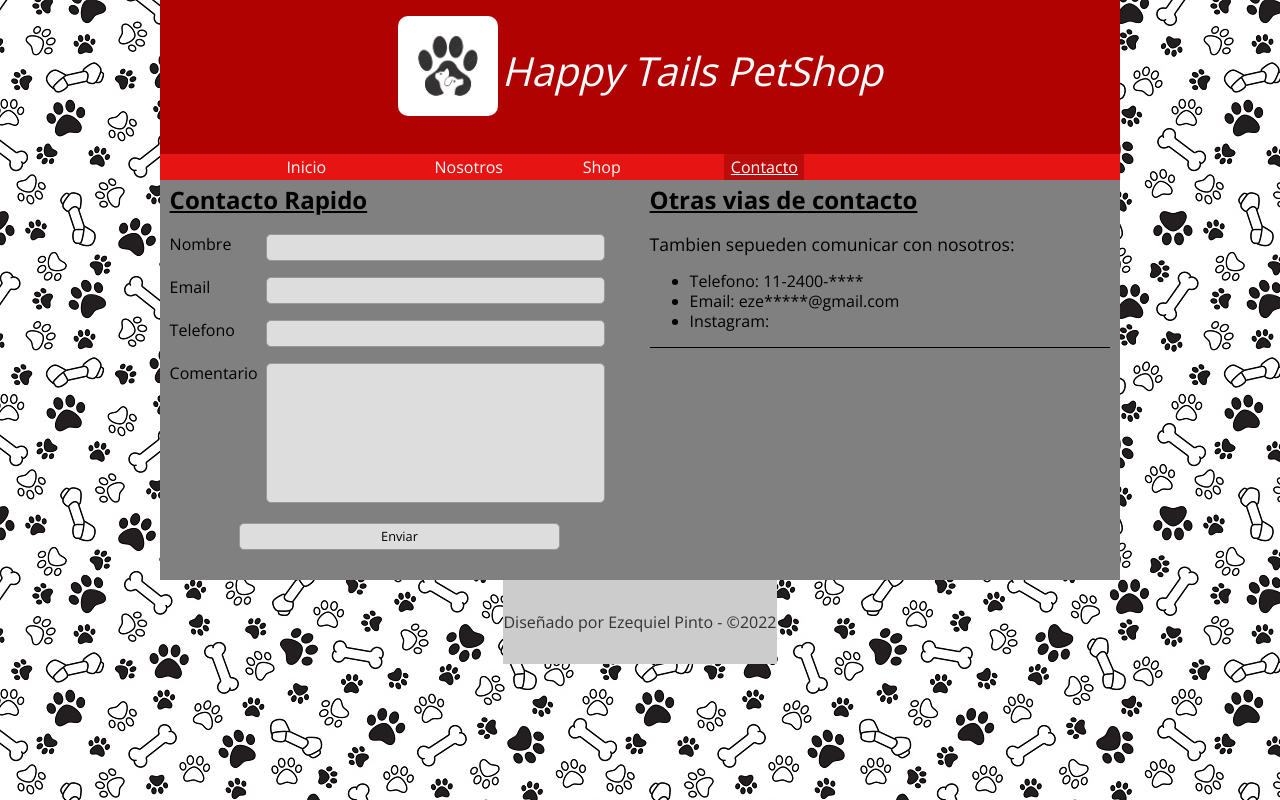
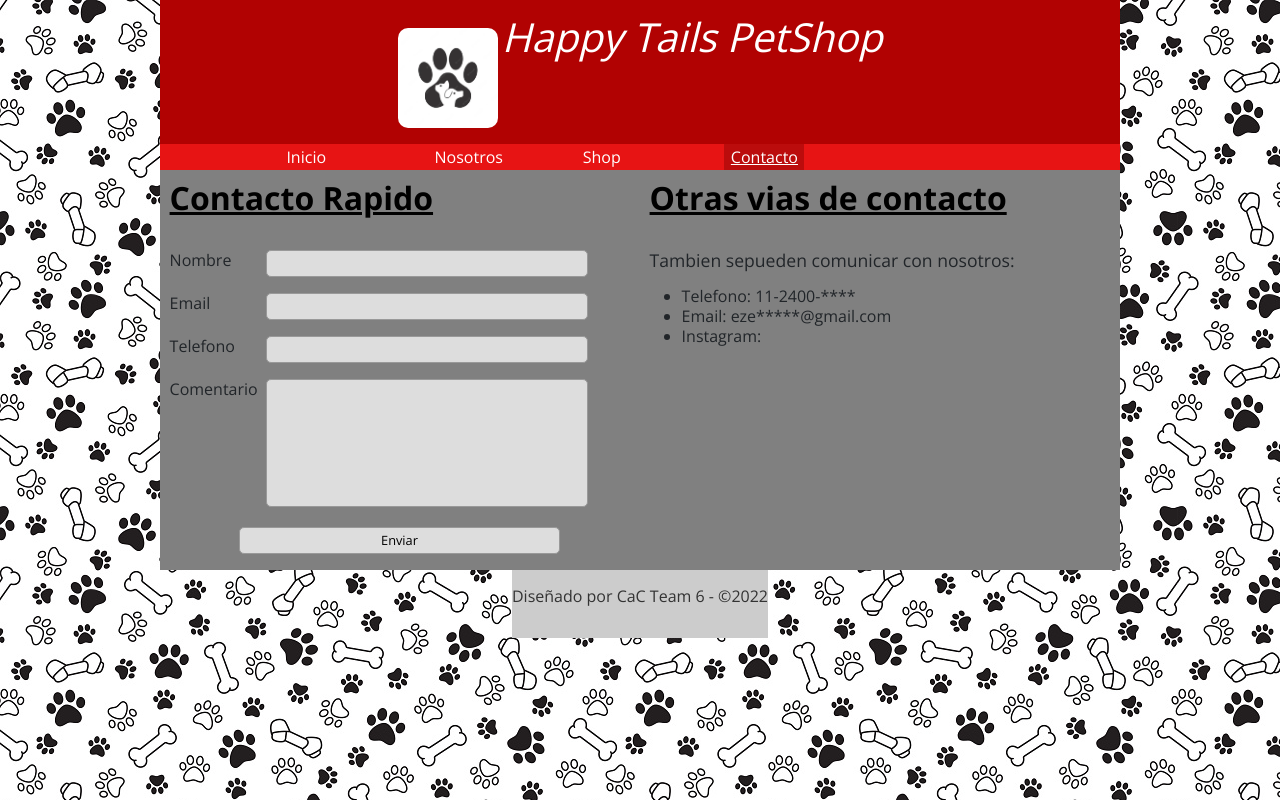
Before and after one commit to EzPinto/FullStack_Java, a plain HTML site: page proyecto_petshop/contacto.html in a window 1280 px wide. Drawn offline with nearby package versions, Linux system fonts and the light colour scheme.

Commit message:
actualizacion carpeta proyecto, Eze

```diff
--- a/proyecto_petshop/contacto.html
+++ b/proyecto_petshop/contacto.html
@@ -5,10 +5,12 @@
     <meta charset="UTF-8">
     <meta http-equiv="X-UA-Compatible" content="IE=edge">
     <meta name="viewport" content="width=device-width, initial-scale=1.0">
-    <title>La Sangre es Vida</title>
+    <title>Happy Tails PetShop</title>
     <link rel="preconnect" href="https://fonts.googleapis.com">
     <link rel="preconnect" href="https://fonts.gstatic.com" crossorigin>
     <link href="https://fonts.googleapis.com/css2?family=Open+Sans:wght@300;400;700&display=swap" rel="stylesheet">
+    <link href="https://cdn.jsdelivr.net/npm/bootstrap@5.1.3/dist/css/bootstrap.min.css" rel="stylesheet"
+    integrity="sha384-1BmE4kWBq78iYhFldvKuhfTAU6auU8tT94WrHftjDbrCEXSU1oBoqyl2QvZ6jIW3" crossorigin="anonymous">
     <link rel="stylesheet" href="css/normalize.css">
     <link rel="stylesheet" href="css/petshop.css">
 
@@ -16,7 +18,7 @@
 
 <body>
     <header class="centro">
-        <div class="holder centro">
+        <div class="holder">
             <img class="logo" src="img/logo.jpg" width="100" alt="Doná Sangre">
             <h1>Happy Tails PetShop</h1>
         </div>
@@ -26,7 +28,7 @@
             <li><a href="index.html">Inicio</a></li>
             <li><a href="nosotros.html">Nosotros</a></li>
             <li><a href="shop.html">Shop</a></li>
-            <li><a class="activo"href="contacto.html">Contacto</a></li>
+            <li><a class="activo" href="contacto.html">Contacto</a></li>
         </ul>
     </nav>
     <main class="holder">
@@ -53,7 +55,6 @@
             </form>
         </div>
         <div class="columna right">
-            <div class="border-down">
             <h2 class="decorado">Otras vias de contacto</h2>
             <p>Tambien sepueden comunicar con nosotros:</p>
             <ul>
@@ -61,11 +62,10 @@
                 <li>Email: eze*****@gmail.com</li>
                 <li>Instagram:</li>
             </ul>
-            </div>
         </div>
     </main>
     <footer>
-        <p>Diseñado por Ezequiel Pinto - &copy;2022</p>
+        <p>Diseñado por CaC Team 6 - &copy;2022</p>
     </footer>
 
 </body>
--- a/proyecto_petshop/css/petshop.css
+++ b/proyecto_petshop/css/petshop.css
@@ -8,7 +8,7 @@ body {
     font-family: 'Open Sans', sans-serif;
     font-size: 16px;
     line-height: 20px;
-    background-image: url(/img/background.jpg)
+    background-image: url(../img/background.jpg)
 }
 
 .centro {
```
Also changed, not shown: proyecto_petshop/index.html (+3 -1 lines), proyecto_petshop/nosotros.html (+5 -3 lines), proyecto_petshop/shop.html (+6 -4 lines).
